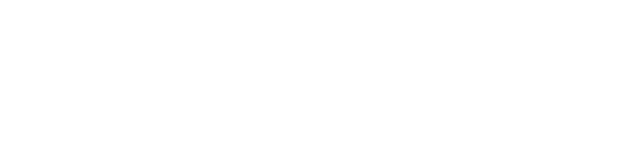
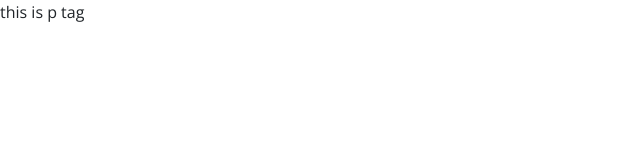
Before and after one commit to smhproduct/bbportfolio, a plain HTML site: page bb portfolio.html in a window 1280 px wide. Shown: the full height of the page, 0-640 px from the left. Drawn offline with nearby package versions, Linux system fonts and the light colour scheme.

Commit message:
testing p tag

```diff
--- a/bb portfolio.html
+++ b/bb portfolio.html
@@ -1,26 +1,32 @@
 <!doctype html>
 <html lang="en">
+
 <head>
   <!-- Required meta tags -->
   <meta charset="utf-8">
   <meta name="viewport" content="width=device-width, initial-scale=1">
   <link rel="shortcut icon" type="image/png" href="dp.png">
   <!-- Bootstrap CSS -->
-    <link href="https://cdn.jsdelivr.net/npm/bootstrap@5.0.0-beta1/dist/css/bootstrap.min.css" rel="stylesheet" integrity="sha384-giJF6kkoqNQ00vy+HMDP7azOuL0xtbfIcaT9wjKHr8RbDVddVHyTfAAsrekwKmP1" crossorigin="anonymous">
+  <link href="https://cdn.jsdelivr.net/npm/bootstrap@5.0.0-beta1/dist/css/bootstrap.min.css" rel="stylesheet"
+    integrity="sha384-giJF6kkoqNQ00vy+HMDP7azOuL0xtbfIcaT9wjKHr8RbDVddVHyTfAAsrekwKmP1" crossorigin="anonymous">
   <link rel="preconnect" href="https://fonts.gstatic.com">
   <link href="https://fonts.googleapis.com/css2?family=Open+Sans:wght@300&display=swap" rel="stylesheet">
   <link rel="stylesheet" href="bb portfolio.css">
   <title>Hi! I'm Akbar</title>
   <script src="https://kit.fontawesome.com/a076d05399.js"></script>
 </head>
+
 <body>
+  <p>this is p tag</p>
 
 
 
 
-
-    <script src="https://cdn.jsdelivr.net/npm/bootstrap@5.0.0-beta1/dist/js/bootstrap.bundle.min.js" integrity="sha384-ygbV9kiqUc6oa4msXn9868pTtWMgiQaeYH7/t7LECLbyPA2x65Kgf80OJFdroafW" crossorigin="anonymous"></script>
+  <script src="https://cdn.jsdelivr.net/npm/bootstrap@5.0.0-beta1/dist/js/bootstrap.bundle.min.js"
+    integrity="sha384-ygbV9kiqUc6oa4msXn9868pTtWMgiQaeYH7/t7LECLbyPA2x65Kgf80OJFdroafW"
+    crossorigin="anonymous"></script>
 
 
 </body>
+
 </html>
```
Lines whose indentation alone changed are shown as unchanged.
